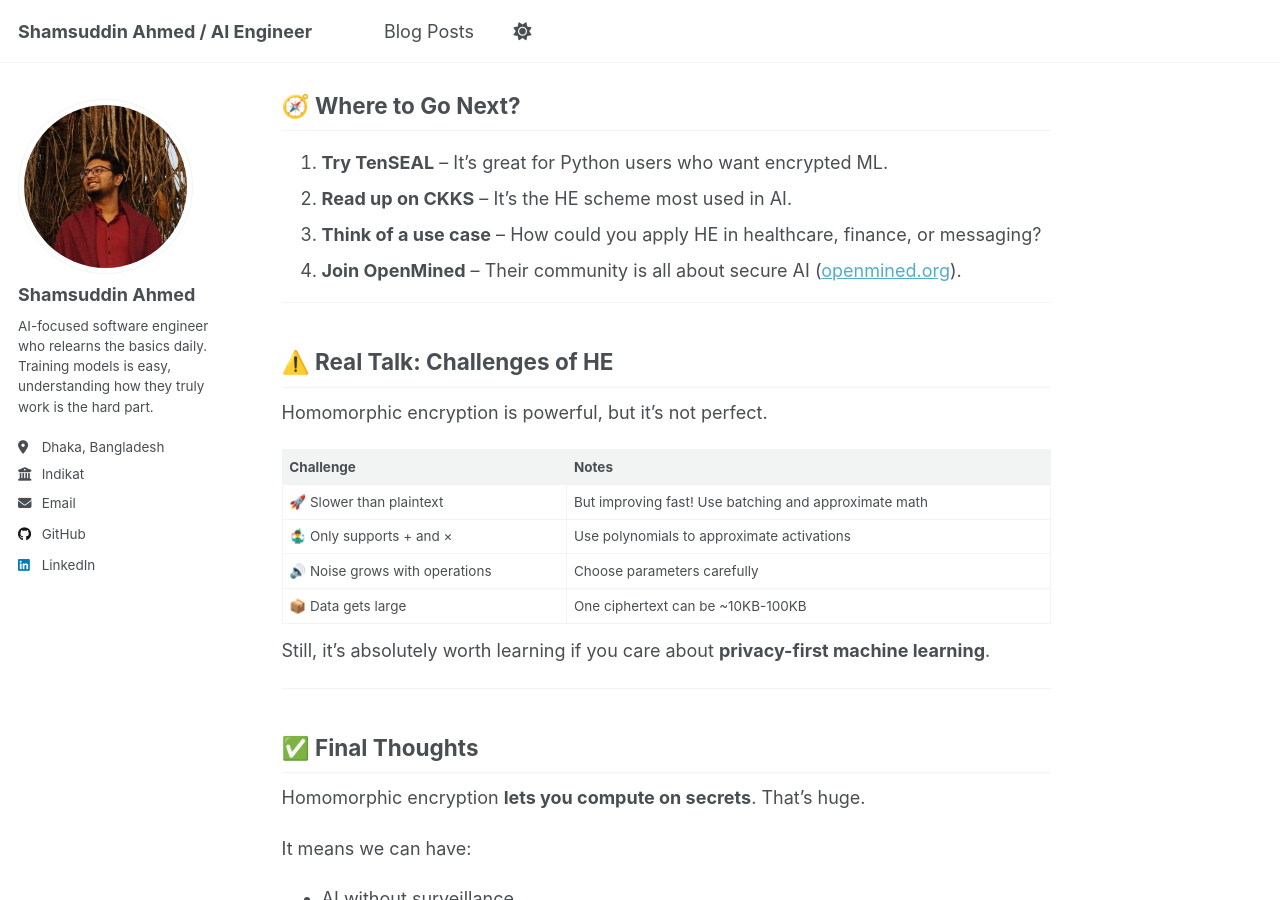
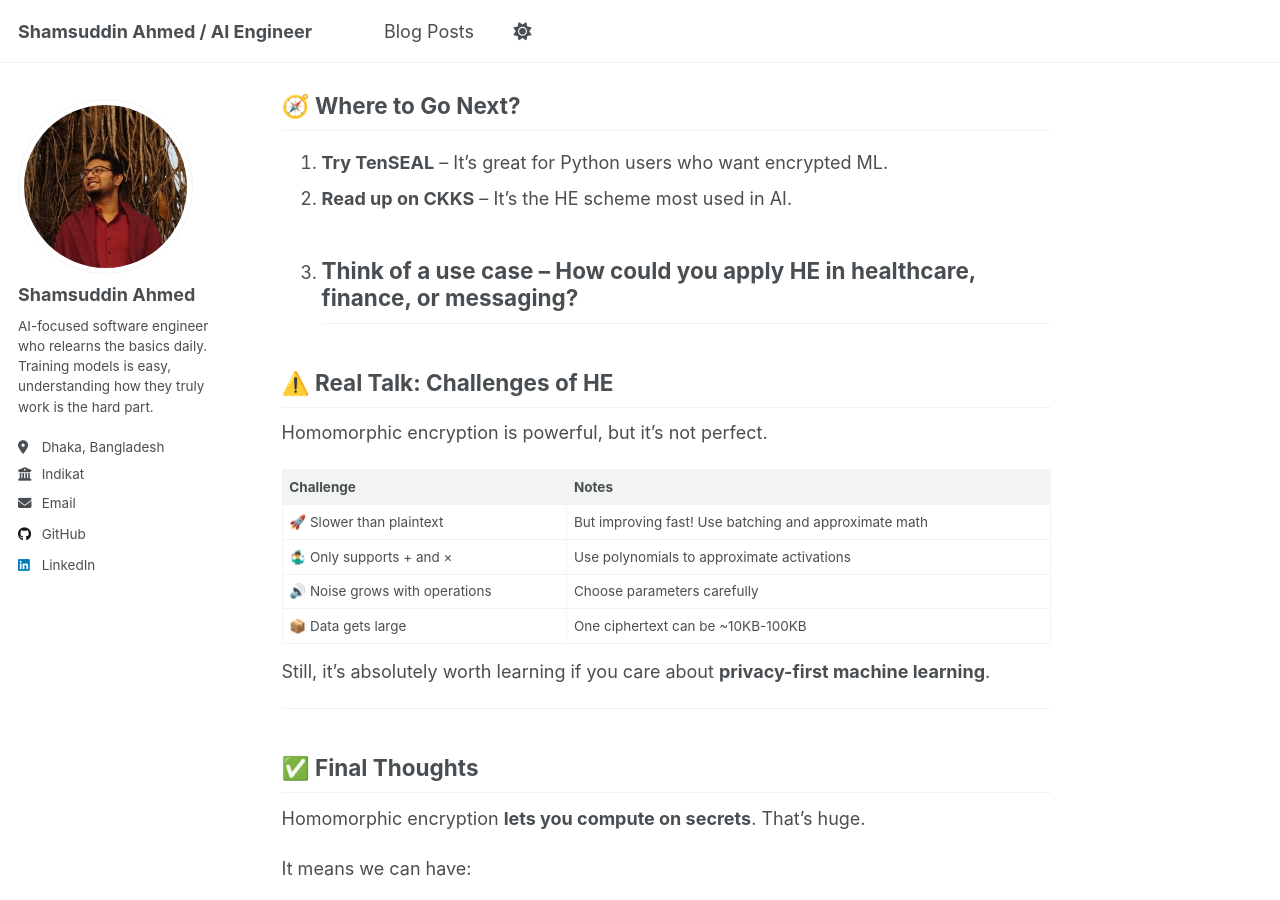
Before and after one commit to shamspias/shamspias.github.io, a Jekyll site: the page built from _posts/2021-03-06-future-post.md, in a window 1280 px wide and 900 px high, scrolled down 4068 px. Built offline with Jekyll 4.4.1, drawn with Linux system fonts in a browser that asks for light colours.

Commit message:
del openmind

```diff
--- a/_posts/2021-03-06-future-post.md
+++ b/_posts/2021-03-06-future-post.md
@@ -154,8 +154,6 @@ print("Class:", "violating" if decrypted_score > 0 else "safe")
 1. **Try TenSEAL** – It's great for Python users who want encrypted ML.
 2. **Read up on CKKS** – It’s the HE scheme most used in AI.
 3. **Think of a use case** – How could you apply HE in healthcare, finance, or messaging?
-4. **Join OpenMined** – Their community is all about secure AI ([openmined.org](https://openmined.org)).
-
 ---
 
 ## ⚠️ Real Talk: Challenges of HE
```
